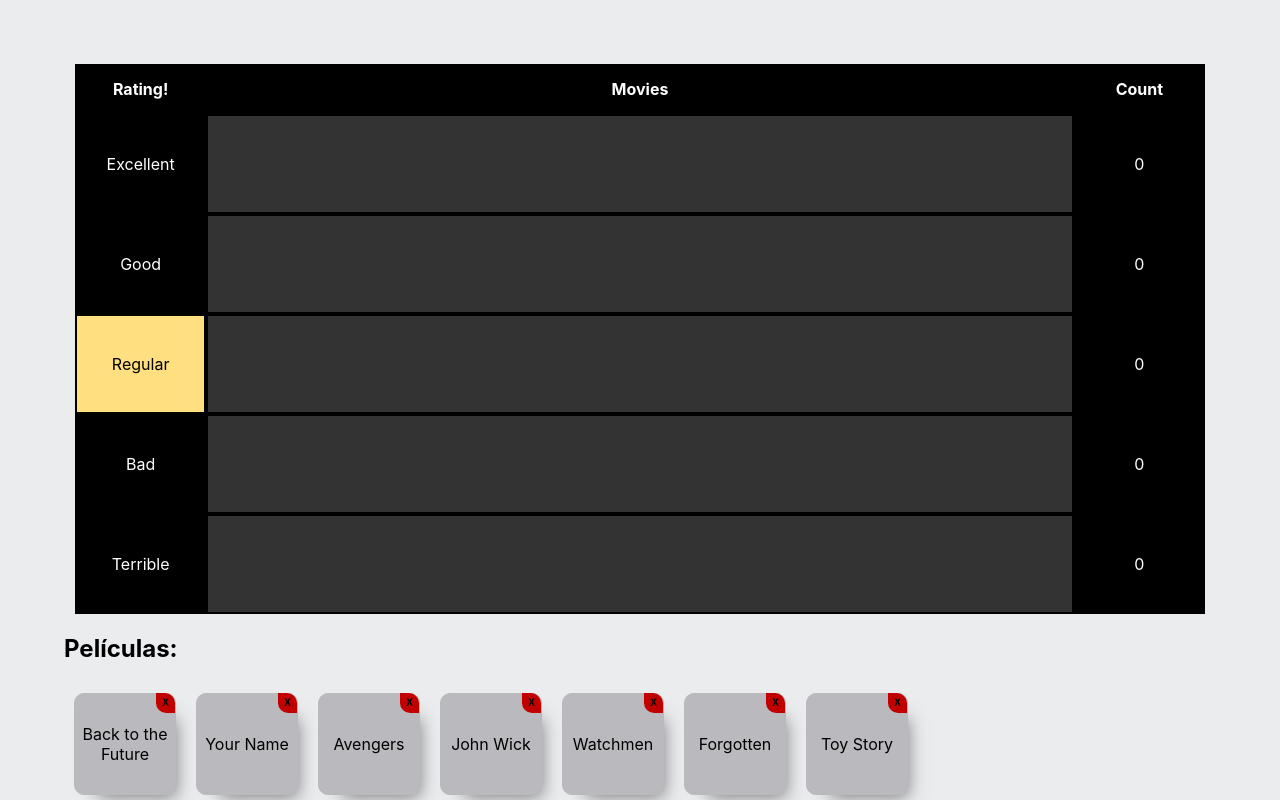
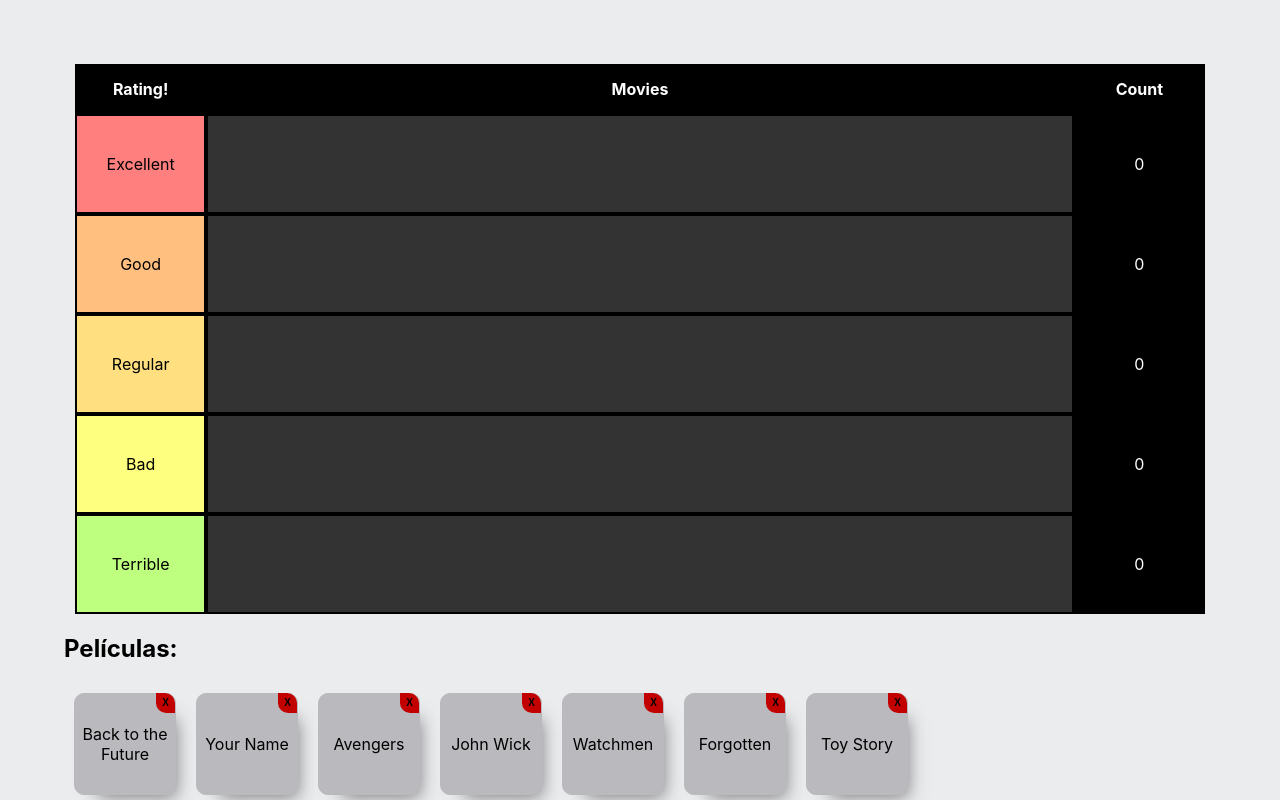
Before and after one commit to andregbracco/reactPeliculas, a React (Create React App) app: page / in a window 1280 px wide. Shown: the top 800 px of the page. Built offline with nearby package versions, Linux system fonts and the light colour scheme.

Commit message:
arreglo estilos

```diff
--- a/src/components/Fila/Fila.module.css
+++ b/src/components/Fila/Fila.module.css
@@ -19,11 +19,11 @@
     font-size: 1.2em;
     cursor: pointer;
 }
-  .excelente {
+  .excellent {
     background: rgb(255, 127, 127);
     color: #000000;
   }
-  .bueno {
+  .good {
     background: rgb(255, 191, 127);
     color: #000000;
   }
@@ -31,11 +31,11 @@
     background: rgb(255, 223, 127);
     color: #000000;
   }
-  .malo {
+  .bad {
     background: rgb(255, 255, 127);
     color: #000000;
   }
-  .hediondo {
+  .terrible {
     background: rgb(191, 255, 127);
     color: #000000;
   }
```
Also changed, not shown: 1 other file (tests, documents, lock files or other folders).
